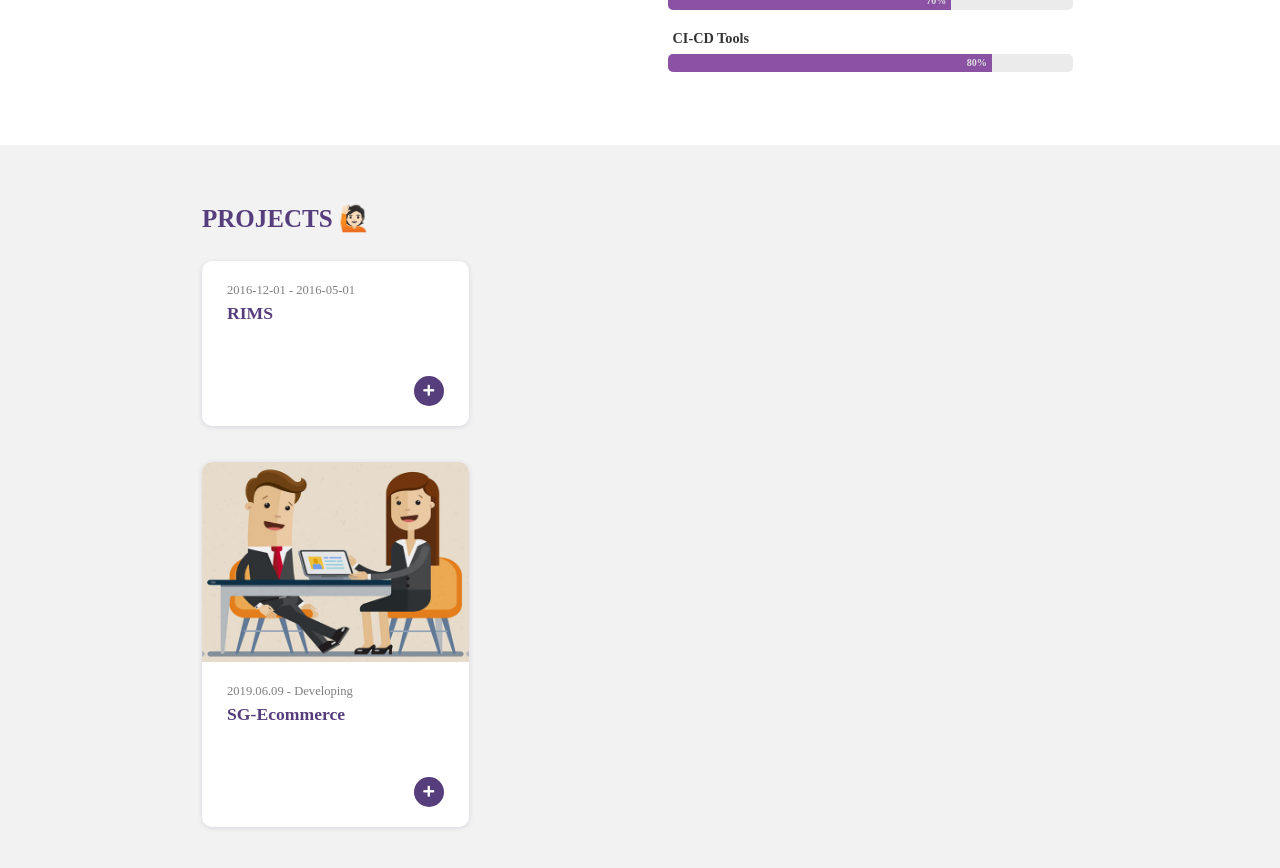
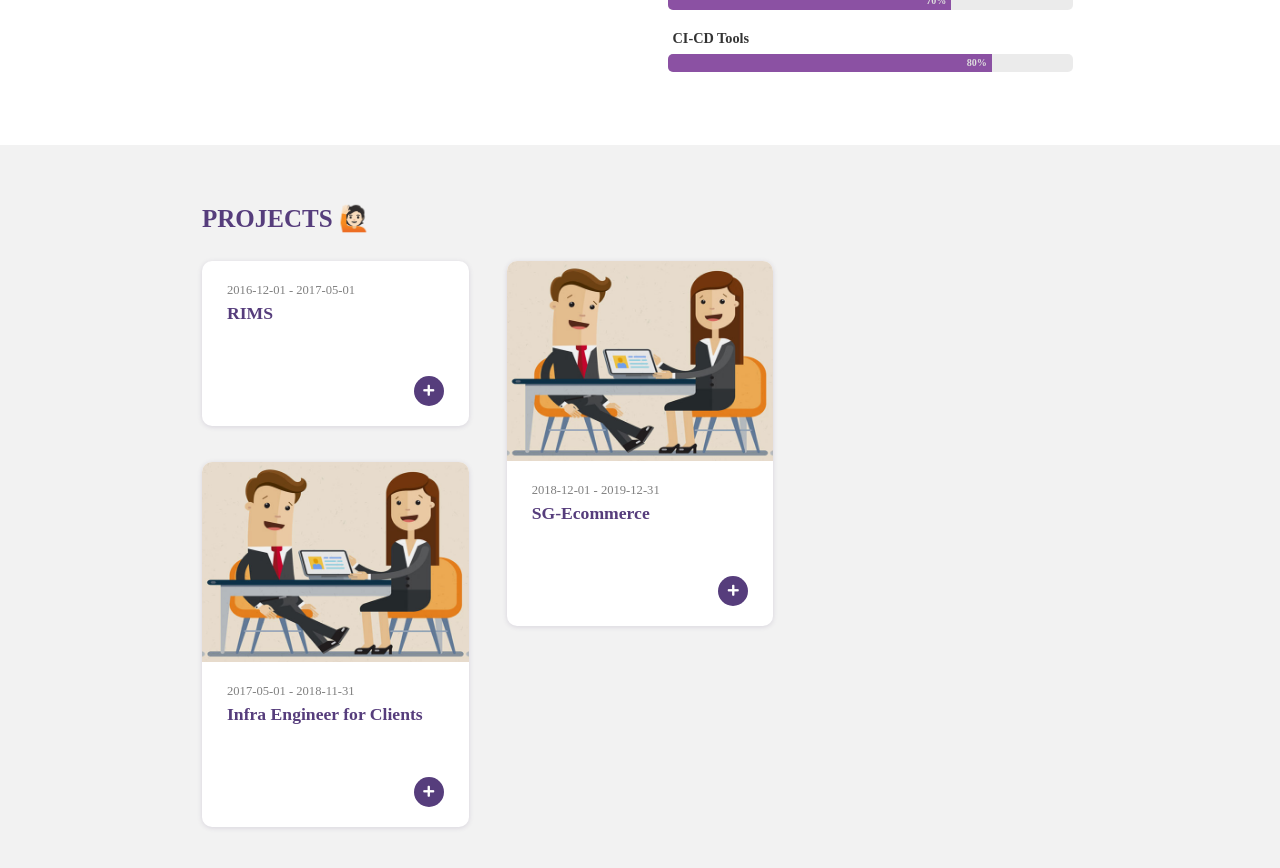
Before and after one commit to mcubescloud/site, a Jekyll site: the page built from portfolio.html, in a window 1280 px wide and 900 px high, scrolled down 795 px. Shown: the top 868 px of the window. Built offline with Jekyll 4.4.1, drawn with Linux system fonts in a browser that asks for light colours; nearby versions of some CDN libraries; some web fonts are replaced; some of the changed lines change nothing that is shown.

Commit message:
Update projects.yml

```diff
--- a/_data/projects.yml
+++ b/_data/projects.yml
@@ -3,20 +3,43 @@
     modal : True # If 'True' is selected, modal can open in 'portfolio.html'.
     url : https://github.com/mdy007 # Full URL
     #image : "portfolio.png" # path: assets/project/
-    date : 2016-12-01 - 2016-05-01
+    date : 2016-12-01 - 2017-05-01
     title : RIMS
     summary : Practical Knowledge of Linux, Windows and Networking
     description :
     contents :
         - title : 1. RIMS
           image : design-a-successful-client-meeting.jpg
-          description : <li>Working Knowledge in Designing IP address scheme using Subnets, ARP, VLSM Configuring</li>
+          description : <li>Working Knowledge in Designing IP address scheme using Subnets, ARP, VLSM Configuring Router and Switches, Switch configuration VLAN, Routing Protocol(RIP,EIGRP,OSPF),TELNET, SSH, ACL, ICMP, HSRP, CDP in Networking,Working knowledge in CISCO switch 2950,Router 2600,Packet Tracer.</li>
+                        <li>Well trained in installing and configuration of windows server 2012 R2 with ADDS, DNS, DHCP, User and Group create,GPM, WDS, RAID concepts, Mailserver, Disk Management, File sharing, VPN, IIS Server backup</li>
+                        <li>Knowledge in linux red hat server 7 YUM & RPM Server configuration , SSH, SAMBA server, NFS , APACHE server, MARIADB, Disk Partition, LVM, Network Configuration</li>
 - project :
     print : True # If 'False' is selected, it will not be displayed in 'home.html > aside > .proj-content'.
     modal : True # If 'True' is selected, modal can open in 'portfolio.html'.
     url :  # Full URL
     image : design-a-successful-client-meeting.jpg
-    date : 2019.06.09 - Developing
+    date : 2017-05-01 - 2018-11-31
+    title : Infra Engineer for Clients
+    summary : I have handled various clients of different platforms in AWS and AZURE Platform.
+    description :
+    contents :
+        - title : 2. Infra service with clients
+          image : design-a-successful-client-meeting.jpg
+          description : <li>Log Management.</li>
+            <li>User Management</li>
+            <li>Server Utilizations.</li>
+            <li>Cost Optimizations.</li>
+            <li>Security Audit.</li>
+            <li>Pathching.</li>
+            <li>Client Discussion reg. AWS Services</li>
+            <li>Normal Deployments with ASG.</li>
+
+- project :
+    print : True # If 'False' is selected, it will not be displayed in 'home.html > aside > .proj-content'.
+    modal : True # If 'True' is selected, modal can open in 'portfolio.html'.
+    url :  # Full URL
+    image : design-a-successful-client-meeting.jpg
+    date : 2018-12-01 - 2019-12-31
     title : SG-Ecommerce
     summary : SG is my real time dedicated client , where i have worked from Monitor to deployment
     description :
```
